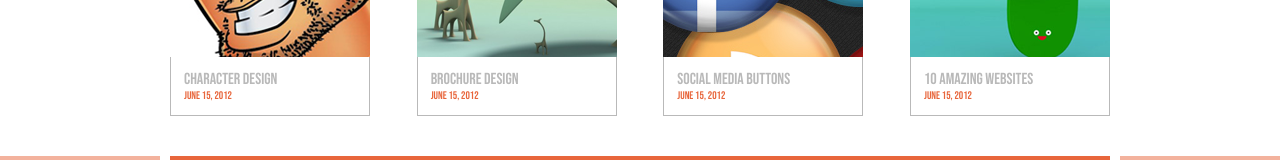
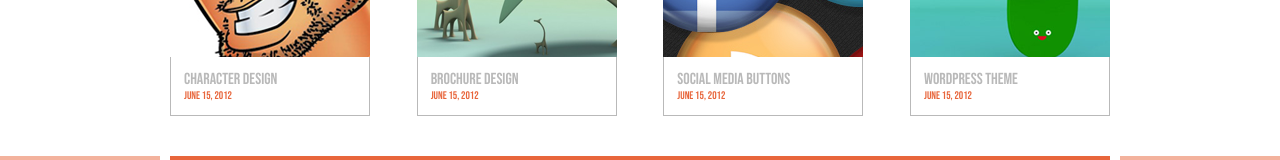
Before and after one commit to yap8/react-jetro, a React (Create React App) app: page / in a window 1280 px wide. Shown: the part 1081-1241 px from the top of the page. Built offline with nearby package versions, Linux system fonts and the light colour scheme; what react-google-maps would draw is missing.

Commit message:
added db.json and changed components to use it

```diff
--- /dev/null
+++ b/public/db.json
@@ -0,0 +1,107 @@
+{
+  "portfolioItems": [{
+      "img": "works/work-1.png",
+      "title": "Character design",
+      "category": "photoshop",
+      "date": "June 15, 2012"
+    },
+    {
+      "img": "works/work-2.png",
+      "title": "Brochure Design",
+      "category": "print",
+      "date": "June 15, 2012"
+    },
+    {
+      "img": "works/work-3.png",
+      "title": "Social Media Buttons",
+      "category": "web",
+      "date": "June 15, 2012"
+    },
+    {
+      "img": "works/work-4.png",
+      "title": "Wordpress theme",
+      "category": "wordpress",
+      "date": "June 15, 2012"
+    },
+    {
+      "img": "works/work-5.png",
+      "title": "Poster",
+      "category": "print",
+      "date": "June 15, 2012"
+    },
+    {
+      "img": "works/work-6.png",
+      "title": "Web Graphic element",
+      "category": "web",
+      "date": "June 15, 2012"
+    },
+    {
+      "img": "works/work-7.png",
+      "title": "Brochure design",
+      "category": "photoshop",
+      "date": "June 15, 2012"
+    },
+    {
+      "img": "works/work-8.png",
+      "title": "Big chungus",
+      "category": "",
+      "date": "June 15, 2012"
+    },
+    {
+      "img": "works/work-9.png",
+      "title": "cartoon characters",
+      "category": "photoshop",
+      "date": "June 15, 2012"
+    },
+    {
+      "img": "works/work-10.png",
+      "title": "Sticker design",
+      "category": "photoshop",
+      "date": "June 15, 2012"
+    },
+    {
+      "img": "works/work-11.png",
+      "title": "Business cards",
+      "category": "print",
+      "date": "June 15, 2012"
+    },
+    {
+      "img": "works/work-12.png",
+      "title": "Slider plugin",
+      "category": "web",
+      "date": "June 15, 2012"
+    }
+  ],
+  "carouselItems": [
+    {
+      "img":"carousel-image.png",
+      "title":"Slide one",
+      "text":"Lorem ipsum dolor sit amet, malorum recteque reprehendunt ea vel. Urbanitas adolescens vim te, per at tritani aperiri. Adhuc invenire convenire his ea."
+    },
+    {
+      "img":"carousel-image.png",
+      "title":"Slide two",
+      "text":"Lorem ipsum dolor sit amet, malorum recteque reprehendunt ea vel. Urbanitas adolescens vim te, per at tritani aperiri. Adhuc invenire convenire his ea."
+    },
+    {
+      "img":"carousel-image.png",
+      "title":"Slide three",
+      "text":"Lorem ipsum dolor sit amet, malorum recteque reprehendunt ea vel. Urbanitas adolescens vim te, per at tritani aperiri. Adhuc invenire convenire his ea."
+    },
+    {
+      "img":"carousel-image.png",
+      "title":"Slide four",
+      "text":"Lorem ipsum dolor sit amet, malorum recteque reprehendunt ea vel. Urbanitas adolescens vim te, per at tritani aperiri. Adhuc invenire convenire his ea."
+    },
+    {
+      "img":"carousel-image.png",
+      "title":"Slide five",
+      "text":"Lorem ipsum dolor sit amet, malorum recteque reprehendunt ea vel. Urbanitas adolescens vim te, per at tritani aperiri. Adhuc invenire convenire his ea."
+    },
+    {
+      "img":"carousel-image.png",
+      "title":"Slide six",
+      "text":"Lorem ipsum dolor sit amet, malorum recteque reprehendunt ea vel. Urbanitas adolescens vim te, per at tritani aperiri. Adhuc invenire convenire his ea."
+    }
+  ]
+}
--- a/src/App.js
+++ b/src/App.js
@@ -1,7 +1,7 @@
 import { Footer, Header } from "./components";
 import { BrowserRouter as Router, Switch, Route } from 'react-router-dom'
 import GlobalStyle from "./GlobalStyles";
-import { Home, About, Blog, Portfolio, Contact } from "./pages/";
+import { Home, About, Blog, Portfolio, Contact, PortfolioItem } from "./pages/";
 
 const App = () => {
   return (
@@ -22,6 +22,9 @@ const App = () => {
           <Route exact path="/portfolio">
             <Portfolio />
           </Route>
+          <Route exact path="/portfolio/:title">
+            <PortfolioItem />
+          </Route>
           <Route exact path="/contact">
             <Contact />
           </Route>
--- a/src/components/Works/Works.js
+++ b/src/components/Works/Works.js
@@ -6,9 +6,9 @@ const Works = ({ title, works }) => {
       <Inner>
         <Title>{title}</Title>
         <Items>
-          {works.map(work => (
+          {works && works.map(work => (
             <Item key={work.title}>
-              <ItemLink to={'/works/' + work.title}>
+              <ItemLink to={'/portfolio/' + work.title.replace(/\s+/g, '-').toLowerCase()}>
                 <ItemImageWrapper>
                   <ItemImage src={work.img} />
                 </ItemImageWrapper>
--- a/src/pages/Home/Home.js
+++ b/src/pages/Home/Home.js
@@ -1,46 +1,20 @@
+import { useEffect, useState } from "react"
 import { Carousel, Features, SectionTitle, Works } from "../../components"
 
-const carouselItems = [
-  {
-    img: 'carousel-image.png',
-    title: 'Slide one',
-    text: 'Lorem ipsum dolor sit amet, malorum recteque reprehendunt ea vel. Urbanitas adolescens vim te, per at tritani aperiri. Adhuc invenire convenire his ea.'
-  },
-  {
-    img: 'carousel-image.png',
-    title: 'Slide two',
-    text: 'Lorem ipsum dolor sit amet, malorum recteque reprehendunt ea vel. Urbanitas adolescens vim te, per at tritani aperiri. Adhuc invenire convenire his ea.'
-  },
-  {
-    img: 'carousel-image.png',
-    title: 'Slide three',
-    text: 'Lorem ipsum dolor sit amet, malorum recteque reprehendunt ea vel. Urbanitas adolescens vim te, per at tritani aperiri. Adhuc invenire convenire his ea.'
-  },
-  {
-    img: 'carousel-image.png',
-    title: 'Slide four',
-    text: 'Lorem ipsum dolor sit amet, malorum recteque reprehendunt ea vel. Urbanitas adolescens vim te, per at tritani aperiri. Adhuc invenire convenire his ea.'
-  },
-  {
-    img: 'carousel-image.png',
-    title: 'Slide five',
-    text: 'Lorem ipsum dolor sit amet, malorum recteque reprehendunt ea vel. Urbanitas adolescens vim te, per at tritani aperiri. Adhuc invenire convenire his ea.'
-  },
-  {
-    img: 'carousel-image.png',
-    title: 'Slide six',
-    text: 'Lorem ipsum dolor sit amet, malorum recteque reprehendunt ea vel. Urbanitas adolescens vim te, per at tritani aperiri. Adhuc invenire convenire his ea.'
-  }
-]
+const Home = () => {
+  const [works, setWorks] = useState([])
+  const [carouselItems, setCarouselItems] = useState([])
 
-const works = [
-  { img: 'works/work-1.png', title: 'Character design', date: 'June 15, 2012' },
-  { img: 'works/work-2.png', title: 'Brochure Design', date: 'June 15, 2012' },
-  { img: 'works/work-3.png', title: 'Social Media Buttons', date: 'June 15, 2012' },
-  { img: 'works/work-4.png', title: '10 Amazing Websites', date: 'June 15, 2012' },
-]
+  useEffect(() => {
+    fetch('db.json')
+      .then(res => res.json())
+      .then(data => {
+        setWorks(data.portfolioItems.filter((item, index) => index < 4))
+        setCarouselItems(data.carouselItems)
+      })
 
-const Home = () => {
+  }, [])
+
   return (
     <>
       <SectionTitle hidden>Home</SectionTitle>
--- a/src/pages/Portfolio/Portfolio.js
+++ b/src/pages/Portfolio/Portfolio.js
@@ -1,29 +1,22 @@
 import { useEffect, useState } from "react"
 import { CategoryFilter, SectionTitle, Works } from "../../components"
 
-const works = [
-  { img: 'works/work-1.png', title: 'Character design', category: 'photoshop', date: 'June 15, 2012' },
-  { img: 'works/work-2.png', title: 'Brochure Design', category: 'print', date: 'June 15, 2012' },
-  { img: 'works/work-3.png', title: 'Social Media Buttons', category: 'web', date: 'June 15, 2012' },
-  { img: 'works/work-4.png', title: 'Wordpress theme', category: 'wordpress', date: 'June 15, 2012' },
-  { img: 'works/work-5.png', title: 'Poster', category: 'print', date: 'June 15, 2012' },
-  { img: 'works/work-6.png', title: 'Web Graphic element', category: 'web', date: 'June 15, 2012' },
-  { img: 'works/work-7.png', title: 'Brochure design', category: 'photoshop', date: 'June 15, 2012' },
-  { img: 'works/work-8.png', title: 'Big chungus', category: '', date: 'June 15, 2012' },
-  { img: 'works/work-9.png', title: 'cartoon characters', category: 'photoshop', date: 'June 15, 2012' },
-  { img: 'works/work-10.png', title: 'Sticker design', category: 'photoshop', date: 'June 15, 2012' },
-  { img: 'works/work-11.png', title: 'Business cards', category: 'print', date: 'June 15, 2012' },
-  { img: 'works/work-12.png', title: 'Slider plugin', category: 'web', date: 'June 15, 2012' },
-]
-
 const Portfolio = () => {
-  const [currentWorks, setCurrentWorks] = useState(works)
+  const [works, setWorks] = useState([])
+  const [currentWorks, setCurrentWorks] = useState([])
   const [currentFilter, setCurrentFilter] = useState('all')
 
   useEffect(() => {
+    fetch('db.json')
+      .then(res => res.json())
+      .then(data => setWorks(data.portfolioItems))
+  }, [])
+
+  useEffect(() => {
     if (currentFilter === 'all') return setCurrentWorks(works)
+
     setCurrentWorks(works.filter(work => work.category === currentFilter))
-  }, [currentWorks, currentFilter])
+  }, [works, currentFilter])
 
   return (
     <>
--- /dev/null
+++ b/src/pages/Portfolio/PortfolioItem.js
@@ -0,0 +1,9 @@
+const PortfolioItem = () => {
+  return (
+    <div>
+
+    </div>
+  )
+}
+
+export default PortfolioItem
--- a/src/pages/index.js
+++ b/src/pages/index.js
@@ -2,4 +2,5 @@ export { default as Home } from './Home/Home'
 export { default as About } from './About/About'
 export { default as Blog } from './Blog/Blog'
 export { default as Portfolio } from './Portfolio/Portfolio'
+export { default as PortfolioItem } from './Portfolio/PortfolioItem'
 export { default as Contact } from './Contact/Contact'
```
